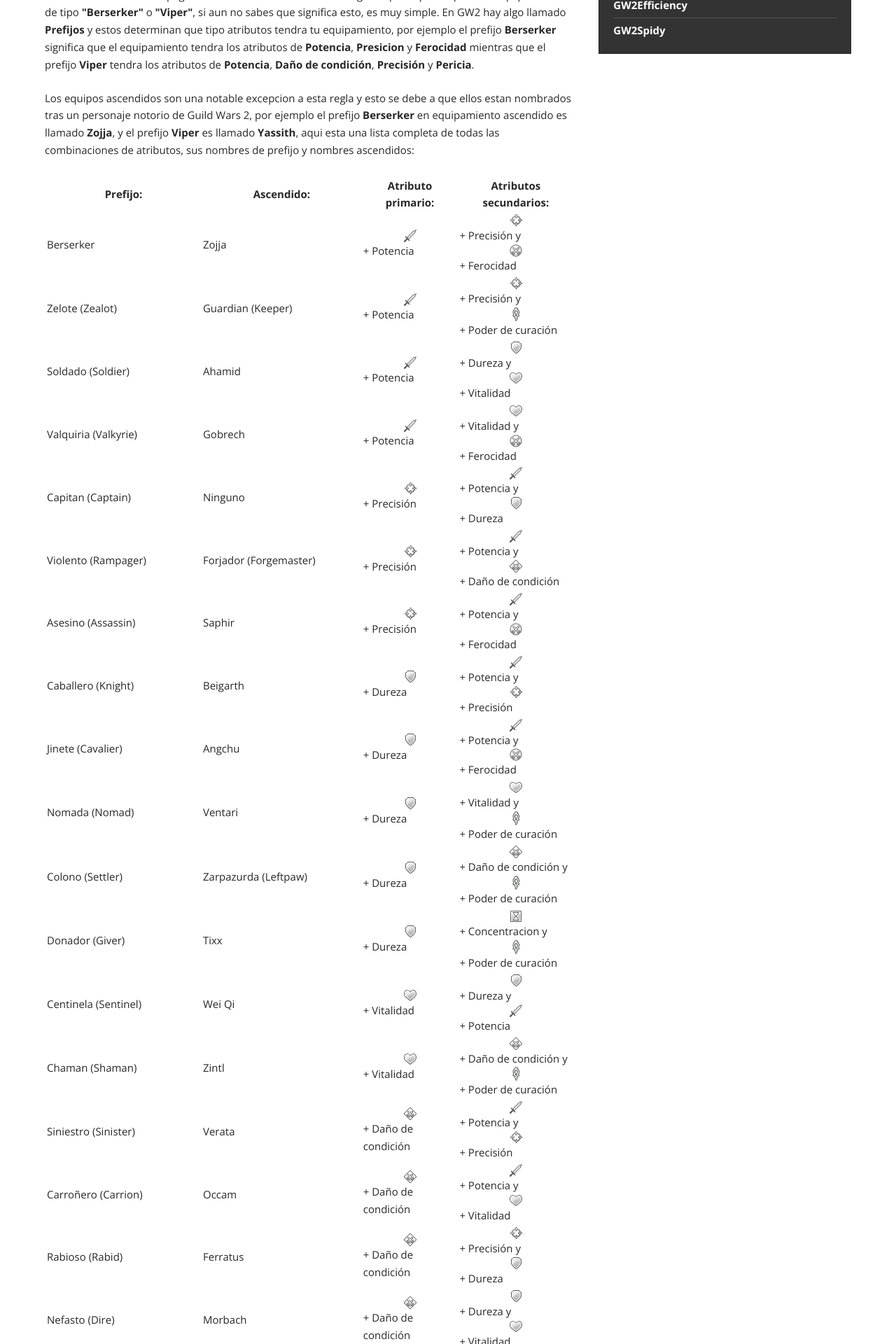
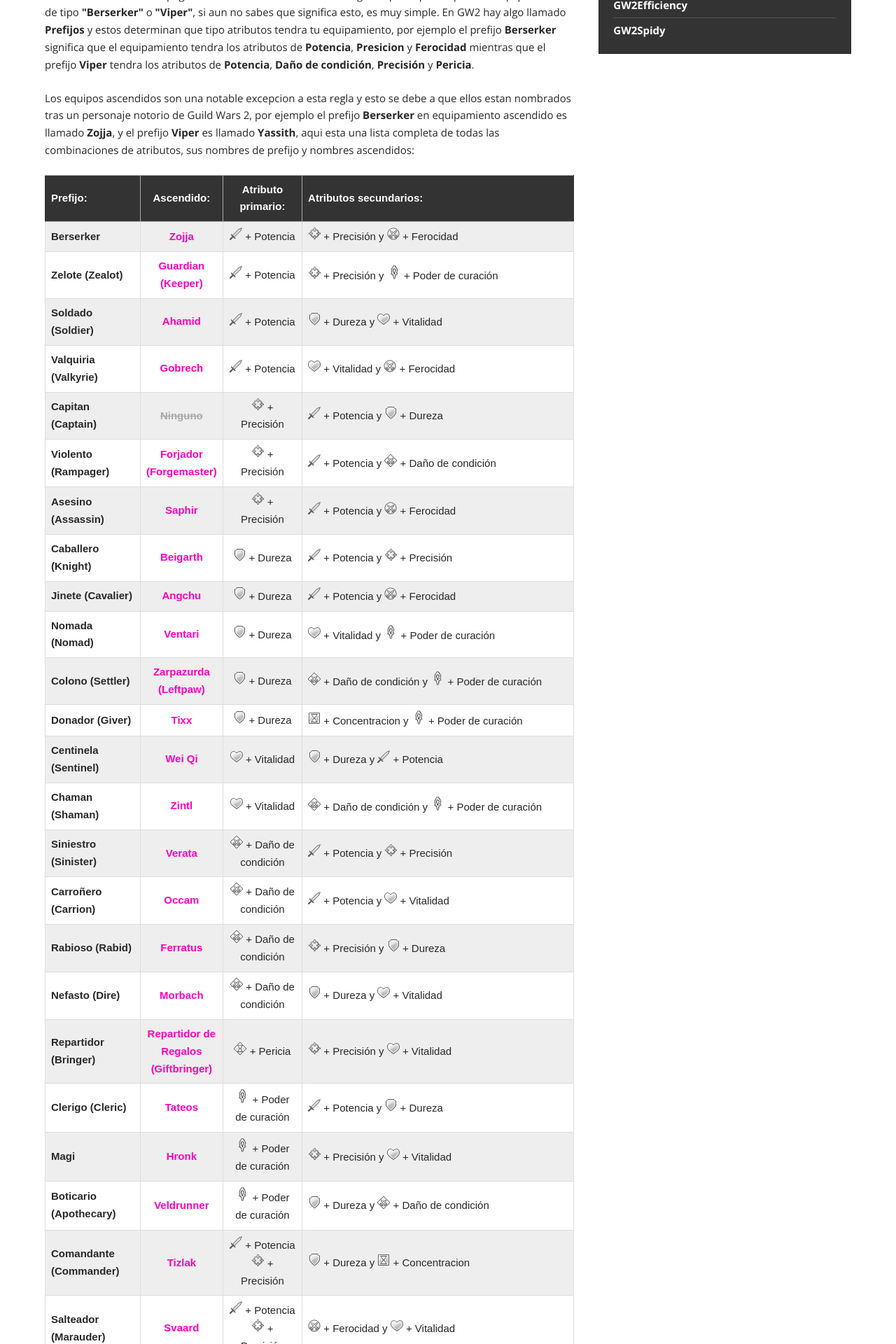
Before and after one commit to ACast59/GW2Guias, a Jekyll site: the page built from _posts/2018-09-09-diferentes-tipos-de-atributos-y-sus-nombres.md, in a window 1280 px wide. Shown: the part 1056-2976 px from the top of the page at 70% size. Built offline with Jekyll 4.4.1, drawn with Linux system fonts in a browser that asks for light colours; a script that is not in the unit is left out; comment, search, counter and statistics services are not loaded.

Commit message:
Update style.scss

```diff
--- a/assets/css/style.scss
+++ b/assets/css/style.scss
@@ -2445,6 +2445,78 @@
   font-weight:600;
 }
 
+.post-content .inline-img {
+  display: inline-block !important;
+}
+
+.post-content .not-available {
+  color: #aaa;
+  text-decoration: line-through;
+}
+
+.post-content table {
+  font-family: arial, sans-serif;
+  border-collapse: collapse;
+  width: 100%;
+}
+
+.post-content td, th {
+  text-align: left;
+  padding: 8px;
+  border: 1px solid #dddddd;
+}
+
+.post-content tr:not(:first-child) {
+  border-right: 1px solid #dddddd;
+  border-left: 1px solid #dddddd;
+}
+
+.post-content tr:nth-child(even) {
+    background-color: #eee;
+}
+
+.post-content tr th {
+  background: #333;
+  color: #fff;
+  border: 1px solid #aaa;
+}
+
+.post-content tr th:first-child {
+  border-left: 1px solid #333;
+}
+
+.post-content tr th:nth-child(2) {
+  width: 15%;
+  font-weight: 700;
+  text-align: center;
+}
+
+.post-content tr th:nth-child(3) {
+  width: 15%;
+  text-align: center;
+}
+
+.post-content tr th:last-child {
+  border-right: 1px solid #333;
+}
+
+.post-content tr td:first-child {
+  width: 18%;
+  font-weight: 700;
+}
+
+.post-content tr td:nth-child(2) {
+  width: 10%;
+  color: #FF00BF;
+  font-weight: 700;
+  text-align: center;
+}
+
+.post-content tr td:nth-child(3) {
+  width: 10%;
+  text-align: center;
+}
+
 .post-tags {
   font-family: 'Montserrat', sans-serif;
   font-weight: 700;
```
